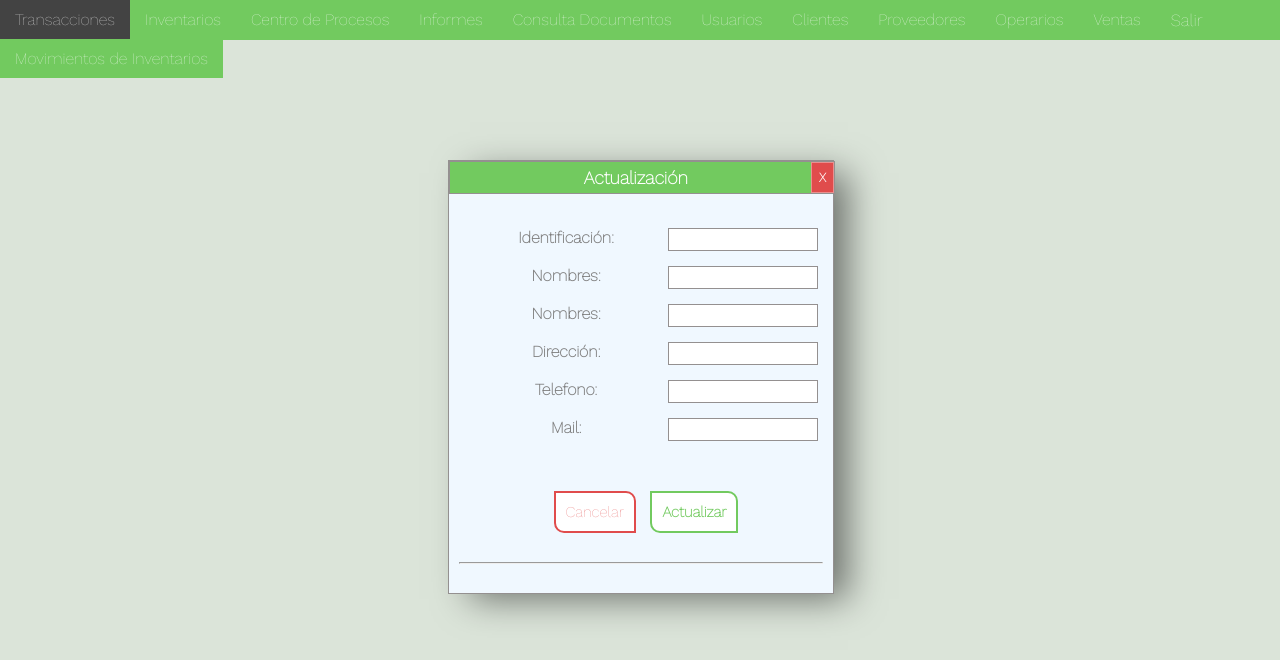
After one commit to JhonZC11/ADSO, a PHP site: page /pages/operarios/update.php?id=1 in a window 1280 px wide. The commit adds this page. Shown: the top 660 px of the page. Run offline with PHP 8.4, Linux system fonts and the light colour scheme; data that the repository does not hold is empty; some libraries are stand-ins or nearby versions.

Commit message:
Se ajusta el modulo operarios

```diff
--- a/pages/clientes/delete.php
+++ b/pages/clientes/delete.php
@@ -1,5 +1,5 @@
 <?php
-require "../db.php";
+require "../php/db.php";
 require "o_clientes.php";
 $id = $_GET['id'];
 $cliente->delete($conn, $id);
--- a/pages/clientes/process_update.php
+++ b/pages/clientes/process_update.php
@@ -1,5 +1,5 @@
 <?php
-require "../db.php";
+require "../php/db.php";
 require "o_clientes.php";
 $id = $_POST['id'];
 $cc=$_POST['cc'];
--- a/pages/inventarios/analisis-diferencias.php
+++ b/pages/inventarios/analisis-diferencias.php
@@ -127,6 +127,7 @@
 
 
 <script src="../../js/usuarios.js" refer></script>
+<script src="../../js/general.js" refer></script>
 <script>
 $(document).ready(function() {
     $("#usuarios").draggable();
--- a/pages/inventarios/ingresos-fisicos.php
+++ b/pages/inventarios/ingresos-fisicos.php
@@ -147,6 +147,7 @@
 </footer>
 
 <script src="../../js/usuarios.js" refer></script>
+<script src="../../js/general.js" refer></script>
 <script>
 $(document).ready(function() {
     $("#usuarios").draggable();
--- /dev/null
+++ b/pages/operarios/delete.php
@@ -0,0 +1,5 @@
+<?php
+require "../php/db.php";
+require "o_operarios.php";
+$id=$_GET["id"];
+$operario->delete($conn, $id);
--- /dev/null
+++ b/pages/operarios/update.php
@@ -0,0 +1,137 @@
+<!DOCTYPE html>
+<html lang="en">
+<head>
+    <meta charset="UTF-8">
+    <meta name="viewport" content="width=device-width, initial-scale=1.0">
+    <title>Formulario de Actualización</title>
+    <meta name="viewport" content="width=device-width, initial-scale=1">
+    <link rel="preconnect" href="https://fonts.googleapis.com">
+    <link rel="preconnect" href="https://fonts.gstatic.com" crossorigin>
+    <link href="https://fonts.googleapis.com/css2?family=PT+Sans+Narrow&family=Work+Sans:wght@100&display=swap" rel="stylesheet">
+    <script src="https://code.jquery.com/jquery-3.5.1.min.js"></script>
+    <link rel="stylesheet" href="https://code.jquery.com/ui/1.12.1/themes/base/jquery-ui.css">
+    <script src="https://code.jquery.com/ui/1.12.1/jquery-ui.js"></script>
+    <link rel="stylesheet" href="../../css/nav-bar.css">
+    <link rel="stylesheet" href="../../css/usuarios.css">
+    <link rel="stylesheet" href="../../css/barra.css">
+    <style>
+    form{display:block;}
+    .content, input{font-weight: bolder; color: black;}
+</style>
+</head>
+<body>
+<header>
+        <div id="header">
+        <ul class="nav">
+
+            <li><a href="transacciones/movimientos.php" id="M_Inventario">Transacciones</a>
+                <ul>
+                    <li><a href="transacciones/movimientos.php" id="M_Inventario">Movimientos de Inventarios</a></li>
+                </ul>
+            </li>
+
+            <li><a href="inventarios/ingresos-fisicos.php">Inventarios</a>
+                <ul>
+                    <li><a href="inventarios/ingresos-fisicos.php">Ingreso Físico</a></li>
+                    <li><a href="inventarios/analisis-diferencias.php">Análisis de Diferencias</a></li>
+                </ul>
+            </li>
+
+
+            <li><a href="centro-procesos/procesar.php">Centro de Procesos</a>
+                <ul>
+                    <li><a href="centro-procesos/procesar.php">Procesar Fruta</a></li>
+                    <li><a href="centro-procesos/registroxorden.php">Registro por Orden</a></li>
+                </ul>
+            </li>
+            <li><a href="informes/ventas.php">Informes</a>
+                <ul>
+                    <li><a href="informes/ventas.php">Ventas</a></li>
+                    <li><a href="informes/inventarios.php">Inventarios</a></li>
+                    <li><a href="informes/balances.php">Contabilidad</a></li>
+                </ul>
+            </li>
+            <li><a href="consulta-documentos/ordenes-proceso.php">Consulta Documentos</a>
+                <ul>
+                    <li><a href="consulta-documentos/ordenes-proceso.php">Ordenes de Proceso</a></li>
+                    <li><a href="consulta-documentos/transacciones.php">Transacciones</a></li>
+                    <li><a href="consulta-documentos/analisis-inventarios.php">Análisis de Inventarios</a></li>
+                    <li><a href="consulta-documentos/devoluciones.php">Notas Crédito</a></li>
+                </ul>
+            </li>
+            <li><a href="usuarios.php">Usuarios</a>
+                <ul>
+                    <li><a href="usuarios.php" id="a">Gestión usuarios</a></li>
+                </ul>
+            </li>
+            <li><a href="clientes.php">Clientes</a>
+                <ul>
+                    <li><a href="clientes.php" id="a">Gestión clientes</a></li>
+                </ul>
+            </li>
+            <li><a href="proveedores.php">Proveedores</a>
+                <ul>
+                    <li><a href="proveedores.php" id="a">Gestión proveedores</a></li>
+                </ul>
+            </li>
+            <li><a href="operarios.php">Operarios</a>
+                <ul>
+                    <li><a href="operarios.php" id="a">Gestión operarios</a></li>
+                </ul>
+            </li>
+            <li><a href="../ventas/main.php">Ventas</a>
+                <ul>
+                    <li><a href="../ventas/main.php" id="a">Sala de Ventas</a></li>
+                </ul>
+            </li>
+        </ul>
+        <li><a href="../index.php" class="salir">Salir</a></li>
+        </div>
+</header>
+
+
+<?php
+$id = $_GET["id"];
+$identificador = $_GET["cc"];
+$nom = $_GET["nom"];
+$tel = $_GET["tel"];
+$dir = $_GET["dir"];
+$mail = $_GET["correo"];
+$ape = $_GET["ape"];
+
+
+?>
+
+
+    <form action="process_update.php" id="form" method="POST">
+
+        <div class="bar">
+            <div class="txt">Actualización</div><div class="close"><button  id="close">X</button></div>
+        </div>
+
+        <div class="content"><br>
+            <input type="hidden" name="id" value="<?php echo $id?>">
+            <label for="">Identificación: </label><input type="" id="iden" name="cc" readonly value="<?= $identificador?>"><br><br>
+            <label for="">Nombres: </label><input type="text" id="nombre" name="nombres" value="<?= $nom?>"><br><br>
+            <label for="">Nombres: </label><input type="text" id="ape" name="ape" value="<?= $ape?>"><br><br>
+            <label for="">Dirección: </label><input type="text" id="cc" name="direccion" value="<?= $dir?>" ><br><br>
+            <label for="">Telefono: </label><input type="text" id="cc" name="telefono" value="<?= $tel?>" ><br><br>
+            <label for="">Mail: </label><input type="mail" id="cc" name="mail" value="<?= $mail?>" ><br><br>
+        </div>
+        <div class="buttons">
+            <button class="cancel" id="cancel">Cancelar</button>
+            <input type="submit" class="registrar" value="Actualizar">
+            <br><br><hr><br>
+        </div>
+    </form>
+
+
+    <script src="../js/usuarios.js" refer></script>
+    <script>
+        $(document).ready(function() {
+            $("#usuarios").draggable();
+            $("#form").draggable();
+        });
+    </script>
+</body>
+</html>
```
Also changed, not shown: pages/operarios.php (+8 -4 lines), pages/operarios/insert.php (added, +10 -0 lines), pages/operarios/o_operarios.php (added, +32 -0 lines), pages/operarios/process_update.php (added, +10 -0 lines).
